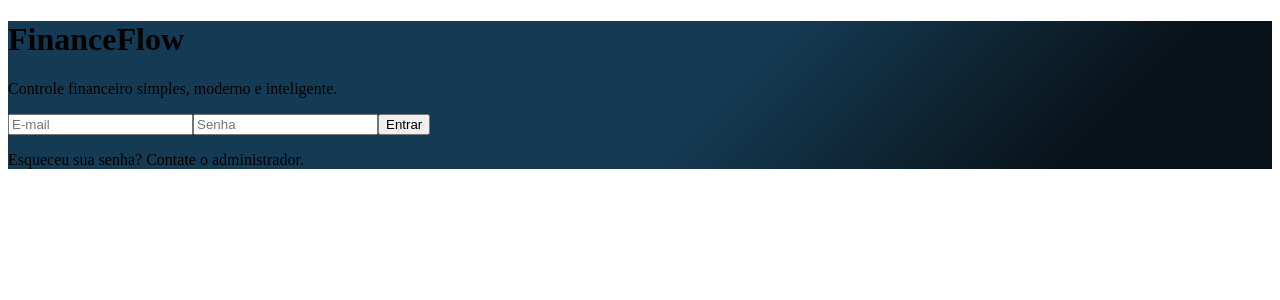
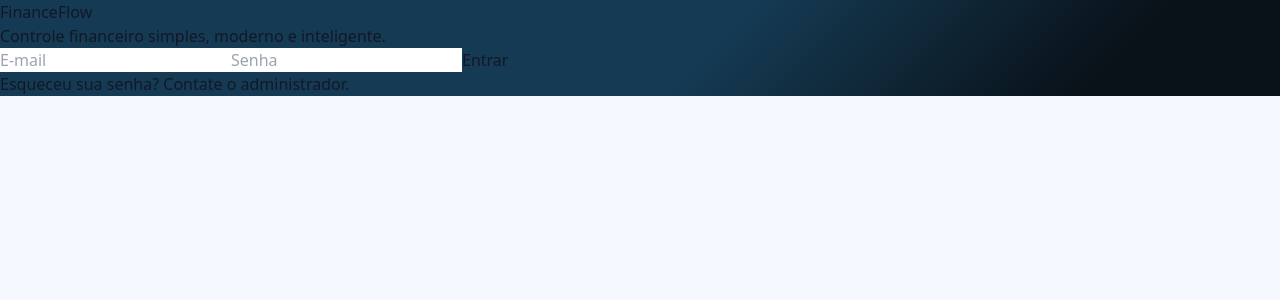
Before and after one commit to lglducci/FinanceFlow, a Next.js app: page / in a window 1280 px wide. Shown: the top 300 px of the page. Built offline with nearby package versions, Linux system fonts and the light colour scheme.

Commit message:
Create layout.js

```diff
--- /dev/null
+++ b/app/layout.js
@@ -0,0 +1,14 @@
+ import './globals.css';
+
+export const metadata = {
+  title: "FinanceFlow",
+  description: "Controle financeiro simples e moderno."
+};
+
+export default function RootLayout({ children }) {
+  return (
+    <html lang="pt-BR">
+      <body>{children}</body>
+    </html>
+  );
+}
```
